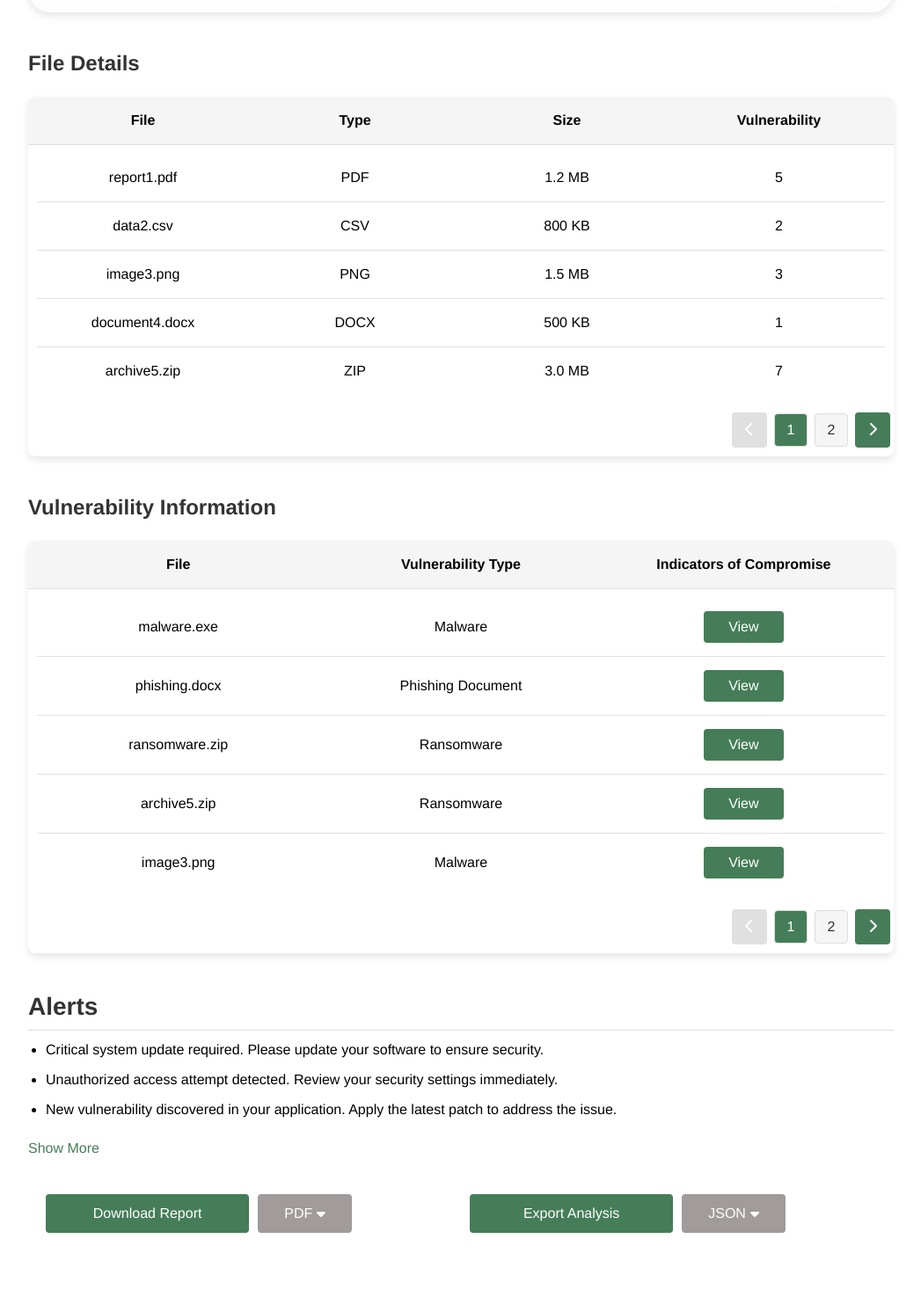
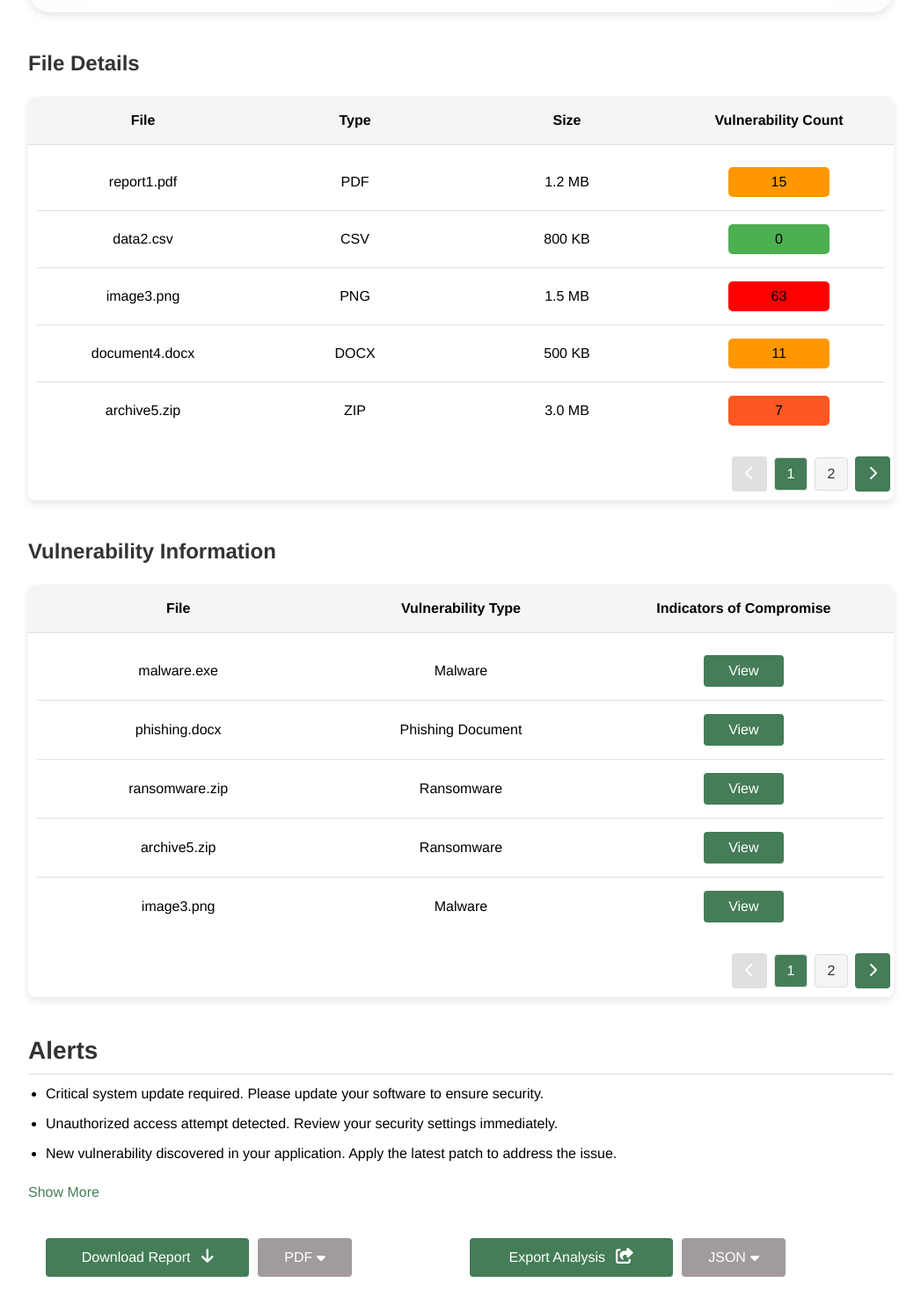
Before and after one commit to areebahmeddd/Crypta, a React (Create React App) app in the folder web-app/: page /dashboard in a window 1280 px wide. Shown: the part 203-1670 px from the top of the page at 88% size, without its empty margins (116-1163 px from the left). Built offline with nearby package versions, Linux system fonts and the light colour scheme.

Commit message:
vulnerability count colours added

```diff
--- a/web-app/src/pages/Dashboard.jsx
+++ b/web-app/src/pages/Dashboard.jsx
@@ -9,7 +9,7 @@ import { saveAs } from 'file-saver';
 import '../styles/Dashboard.css';
 import 'jspdf-autotable';  // Import the autoTable plugin
 import { FontAwesomeIcon } from '@fortawesome/react-fontawesome';
-import { faCaretDown, faSearch, faTimes, faChevronLeft, faChevronRight, faFilter } from '@fortawesome/free-solid-svg-icons';
+import { faCaretDown, faSearch, faTimes, faChevronLeft, faChevronRight, faFilter, faArrowDown, faShareSquare,} from '@fortawesome/free-solid-svg-icons';
 import _ from 'lodash';
 import { Line, Bar } from 'react-chartjs-2';
 import { Chart as ChartJS, CategoryScale, LinearScale, PointElement, LineElement, BarElement, Title, Tooltip, Legend } from 'chart.js';
@@ -51,15 +51,15 @@ const Dashboard = () => {
 
     // Use mock data
     const fileData = [
-      { file: 'report1.pdf', type: 'PDF', size: '1.2 MB', vulnerability: 5 },
-      { file: 'data2.csv', type: 'CSV', size: '800 KB', vulnerability: 2 },
-      { file: 'image3.png', type: 'PNG', size: '1.5 MB', vulnerability: 3 },
-      { file: 'document4.docx', type: 'DOCX', size: '500 KB', vulnerability: 1 },
+      { file: 'report1.pdf', type: 'PDF', size: '1.2 MB', vulnerability: 15 },
+      { file: 'data2.csv', type: 'CSV', size: '800 KB', vulnerability: 0 },
+      { file: 'image3.png', type: 'PNG', size: '1.5 MB', vulnerability: 63 },
+      { file: 'document4.docx', type: 'DOCX', size: '500 KB', vulnerability: 11 },
       { file: 'archive5.zip', type: 'ZIP', size: '3.0 MB', vulnerability: 7 },
       { file: 'data2.csv', type: 'CSV', size: '800 KB', vulnerability: 2 },
       { file: 'image3.png', type: 'PNG', size: '1.5 MB', vulnerability: 3 },
-      { file: 'document4.docx', type: 'DOCX', size: '500 KB', vulnerability: 1 },
-      { file: 'archive5.zip', type: 'ZIP', size: '3.0 MB', vulnerability: 7 },
+      { file: 'document4.docx', type: 'DOCX', size: '500 KB', vulnerability: 32 },
+      { file: 'archive5.zip', type: 'ZIP', size: '3.0 MB', vulnerability: 47 },
     ];
 
     const vulnerabilityData = [
@@ -277,8 +277,15 @@ const handleVulnPageChange = (directionOrPage) => {
   // Get sliced data for the current page (Vulnerability Information)
   const displayedVulnerabilityData = vulnerabilityData.slice((vulnPage - 1) * rowsPerPage, vulnPage * rowsPerPage);
 
-  const toggleMenu = () => {
-    setIsOpen(!isOpen);
+  const getVulnerabilityColor = (count) => {
+    if (count > 40) return '#FF0000'; // Red for more than 40
+    if (count >= 30) return '#FF6F00'; // Orange for 30-40
+    if (count >= 21) return '#FFEB3B'; // Yellow for 21-30
+    if (count >= 16) return '#FFC107'; // Amber for 16-20
+    if (count >= 11) return '#FF9800'; // Deep orange for 11-15
+    if (count >= 6) return '#FF5722'; // Deep orange for 6-10
+    if (count >= 1) return '#FF8C00'; // Dark orange for 1-5
+    return '#4CAF50'; // Green for 0
   };
 
 
@@ -290,6 +297,10 @@ const handleVulnPageChange = (directionOrPage) => {
   const handleCloseModal = () => {
     setIsModalOpen(false);
     setSelectedData(null);
+  };
+
+  const toggleMenu = () => {
+    setIsOpen(!isOpen);
   };
 
   const selectFormat = (format) => {
@@ -352,19 +363,21 @@ const handleVulnPageChange = (directionOrPage) => {
     }
   };
 
-  const handleExport = (format) => {
-    // Add your export logic here
-    console.log(`Exporting as ${format}`);
-    setIsExportMenuOpen(false); // Close menu after selection
+  // Toggle the export dropdown menu
+  const toggleExportMenu = () => {
+    setIsExportMenuOpen((prev) => !prev);
   };
 
-  const toggleExportMenu = () => {
-    setIsExportMenuOpen(!isExportMenuOpen);
+  // Handle export format selection
+  const selectExportFormat = (format) => {
+    setSelectedExportFormat(format);
+    setIsExportMenuOpen(false); // Close the dropdown after selecting a format
   };
 
-  const handleExportFormatSelect = (format) => {
-    setSelectedExportFormat(format);
-    handleExport(format);
+  // Handle export action
+  const handleExport = () => {
+    // Your export logic here, e.g., sending the selected format to the backend
+    console.log(`Exporting in ${selectedExportFormat} format`);
   };
 
   return (
@@ -402,7 +415,7 @@ const handleVulnPageChange = (directionOrPage) => {
     <div>File</div>
     <div>Type</div>
     <div>Size</div>
-    <div>Vulnerability</div>
+    <div>Vulnerability Count</div>
   </div>
   <div className="dashboard__card-body">
     {displayedFileData.map((data, index) => (
@@ -410,7 +423,16 @@ const handleVulnPageChange = (directionOrPage) => {
         <div>{data.file}</div>
         <div>{data.type}</div>
         <div>{data.size}</div>
-        <div>{data.vulnerability}</div>
+        <div><div className="vul_count"
+          style={{
+            backgroundColor: getVulnerabilityColor(data.vulnerability), // Background color based on the vulnerability count
+            padding: '5px 0', // Adjust padding as needed
+            borderRadius: '5px', // Optional: for rounded corners
+            display: 'inline-block' // Makes the div fit the content size
+          }}>
+  {data.vulnerability}
+</div>
+</div>
       </div>
     ))}
   </div>
@@ -520,10 +542,13 @@ const handleVulnPageChange = (directionOrPage) => {
     </button>
   )}
 </div>
+
 <div className="dashboard__buttons-container">
 {/* Download Button Section */}
 <div className="dashboard__download-section">
-    <button className="dashboard__download-btn" onClick={handleDownload}>Download Report</button>
+  <button className="dashboard__download-btn" onClick={handleDownload}>
+    Download Report <FontAwesomeIcon icon={faArrowDown} className="dashboard__download-icon" />
+  </button>
 
   {/* Download Dropdown */}
   <div className="dashboard__dropdown">
@@ -542,7 +567,9 @@ const handleVulnPageChange = (directionOrPage) => {
 
 {/* Export Button Section */}
 <div className="dashboard__export-section">
-    <button className="dashboard__export-btn" onClick={handleExport}>Export Analysis</button>
+  <button className="dashboard__export-btn" onClick={handleExport}>
+    Export Analysis <FontAwesomeIcon icon={faShareSquare} className="dashboard__export-icon" />
+  </button>
 
   {/* Export Dropdown */}
   <div className="dashboard__dropdown">
@@ -554,11 +581,12 @@ const handleVulnPageChange = (directionOrPage) => {
         <div onClick={() => selectExportFormat('JSON')}>JSON</div>
         <div onClick={() => selectExportFormat('XML')}>XML</div>
         <div onClick={() => selectExportFormat('TEXT')}>TEXT</div>
-          <div onClick={() => selectExportFormat('MARKDOWN')}>MD</div>
+        <div onClick={() => selectExportFormat('MD')}>MD</div>
       </div>
     )}
   </div>
 </div>
+
 </div>
 
       <h1 className="graph__title">Graphs</h1>
--- a/web-app/src/styles/Dashboard.css
+++ b/web-app/src/styles/Dashboard.css
@@ -91,6 +91,10 @@
   flex: 1;
   padding: 5px;
   text-align: center;
+}
+
+.vul_count{
+  width: 50%;
 }
 
 .dashboard_v_card {
@@ -283,6 +287,17 @@
   text-align: center;
 }
 
+.dashboard__download-icon {
+  margin-left: 8px;
+  font-size: 18px; /* Adjust the size as needed */
+  font-weight: bold; /* Make the icon appear thicker */
+}
+
+.dashboard__export-icon {
+  margin-left: 8px;
+  font-size: 18px; /* Adjust the size as needed */
+}
+
 /* Hover effect */
 .dashboard__download-btn:hover, .dashboard__export-btn:hover {
   background-color: #45a049;
```
Lines whose indentation alone changed are shown as unchanged.
